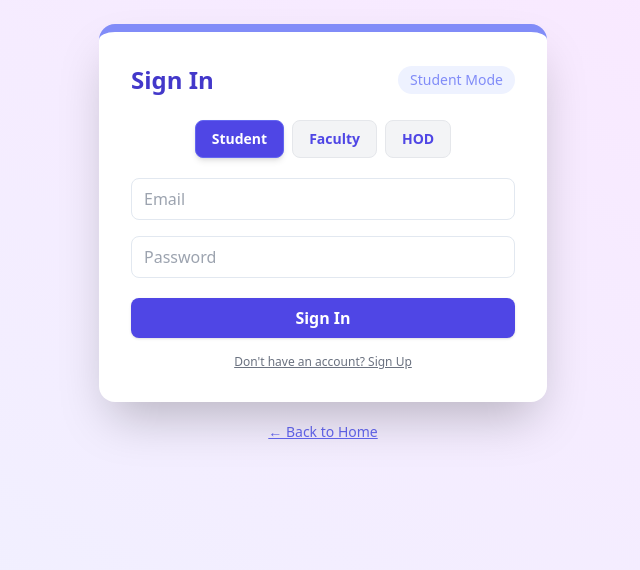
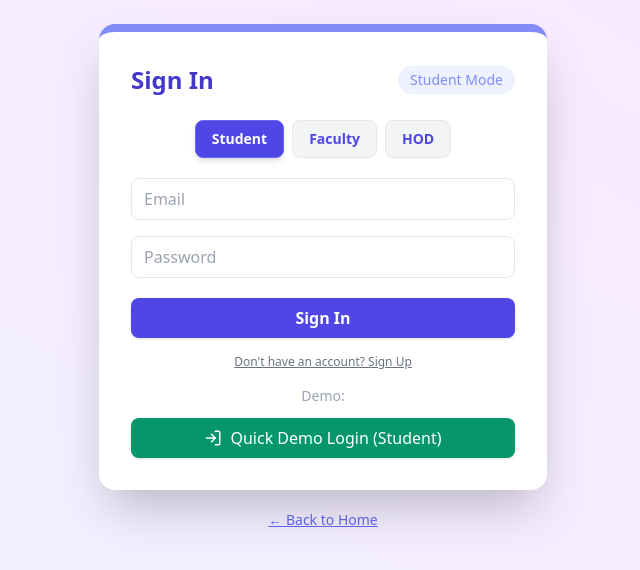
Before and after one commit to Pratik738568/scan-attend-track-app, a React (Vite) app: page /auth in a window 1280 px wide. Shown: the top 570 px of the page, without its empty margins (317-957 px from the left). Built offline with nearby package versions, Linux system fonts and the light colour scheme.

Commit message:
Revert "Remove quick demo option"
Re-adds the "Quick Demo Login" button and associated logic to the authentication form in `src/pages/Auth.tsx`.

```diff
--- a/src/pages/Auth.tsx
+++ b/src/pages/Auth.tsx
@@ -94,6 +94,21 @@ export default function Auth() {
         else if (role === "faculty") navigate("/faculty");
         else navigate("/hod");
       }
+    }, 600);
+  }
+
+  function handleDemoAuthLogin() {
+    setLoading(true);
+    setTimeout(() => {
+      setLoading(false);
+      localStorage.setItem("qr_user", JSON.stringify({
+        role,
+        email: data.email,
+        name: data.name || (data.email ? data.email.split("@")[0] : "Demo User")
+      }));
+      if (role === "student") navigate("/student");
+      else if (role === "faculty") navigate("/faculty");
+      else navigate("/hod");
     }, 600);
   }
 
@@ -204,6 +219,17 @@ export default function Auth() {
             {mode === "login" ? "Don't have an account? Sign Up" : "Already registered? Sign In"}
           </button>
         </form>
+        <div className="mt-4 flex flex-col items-center gap-2">
+          <span className="text-sm text-gray-400">Demo:</span>
+          <button
+            className="w-full flex items-center justify-center py-2 bg-emerald-600 hover:bg-emerald-700 text-white rounded-lg transition mt-1 shadow"
+            onClick={handleDemoAuthLogin}
+            disabled={loading}
+          >
+            <LogIn size={18} className="mr-2" />
+            Quick Demo Login ({role.charAt(0).toUpperCase()+role.slice(1)})
+          </button>
+        </div>
       </div>
       <a href="/" className="mt-1 text-indigo-500 text-sm underline hover:text-indigo-700 transition">← Back to Home</a>
     </div>
```
